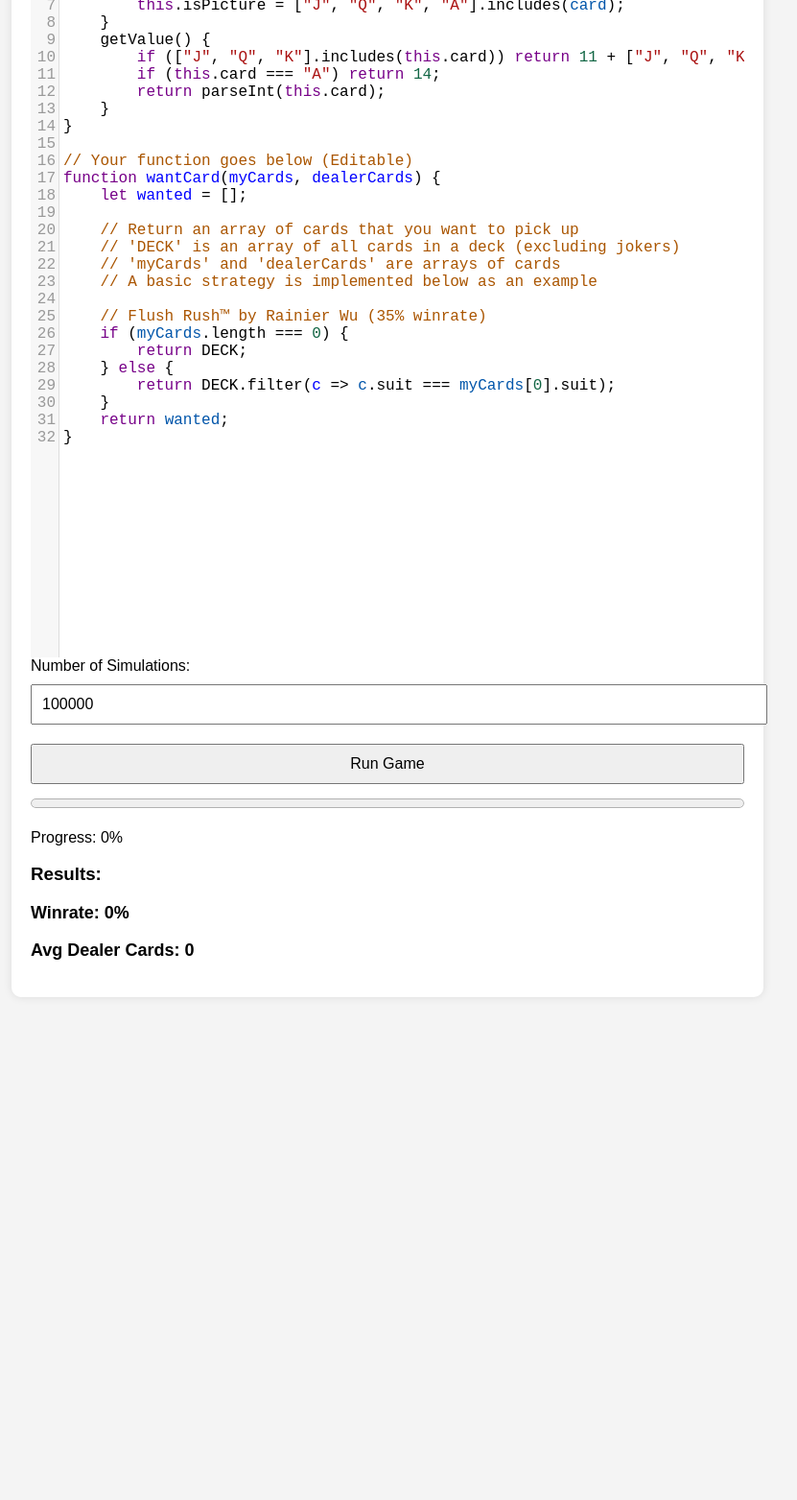
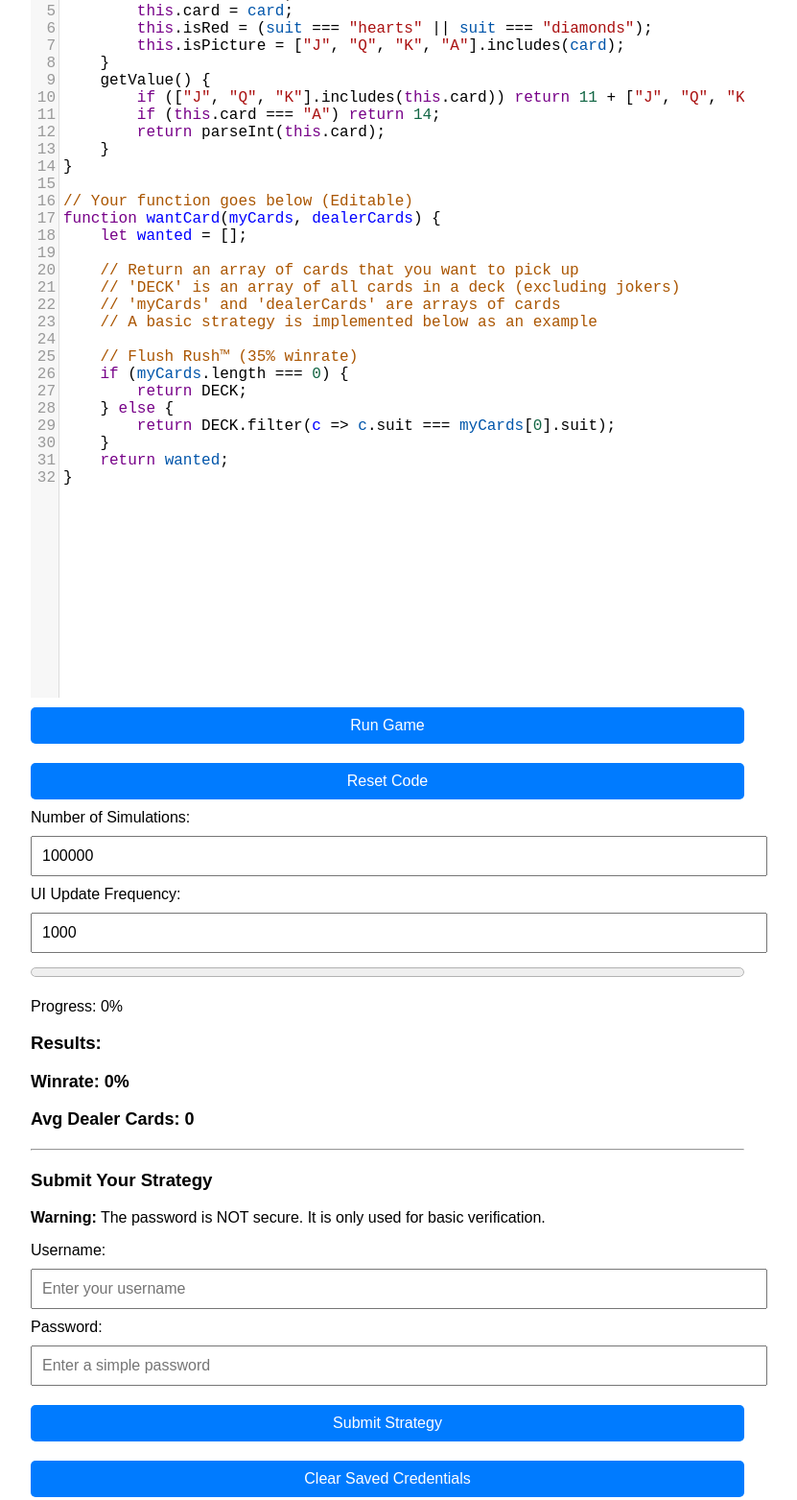
Before and after one commit to GrimReaper2654/Single-Player-Poker, a plain HTML site: page site/index.html in a window 1280 px wide. Shown: the part 283-1846 px from the top of the page at 96% size, without its empty margins (236-1067 px from the left). Before the commit the page ends 1342 px from the top, so only its background shows below. Drawn offline with nearby package versions, Linux system fonts and the light colour scheme.

Commit message:
Firebase

```diff
--- a/site/index.html
+++ b/site/index.html
@@ -13,16 +13,22 @@
 </head>
 <body>
     <h1>Card Game Simulation</h1>
+
     <div class="container">
         <p>Enter your JavaScript function for selecting cards and set the number of simulations.</p>
 
         <label for="playerFunction">Your Strategy Function:</label>
         <textarea id="playerFunction"></textarea>
 
+        <div class="button-group">
+            <button id="startSimulationButton" onclick="startSimulation()">Run Game</button>
+            <button id="resetCodeButton" onclick="resetPlayerCode()">Reset Code</button>
+        </div>
+
         <label for="simulations">Number of Simulations:</label>
         <input type="number" id="simulations" value="100000" min="1">
-
-        <button onclick="startSimulation()">Run Game</button>
+        <label for="pageHang">UI Update Frequency:</label>
+        <input type="number" id="pageHang" value="1000" min="1">
 
         <div class="progress-container">
             <progress id="progressBar" value="0" max="100"></progress>
@@ -34,8 +40,27 @@
             <p id="winrate">Winrate: 0%</p>
             <p id="avgGameLength">Avg Dealer Cards: 0</p>
         </div>
+
+        <hr>
+
+        <h3>Submit Your Strategy</h3>
+        <p><strong>Warning:</strong> The password is NOT secure. It is only used for basic verification.</p>
+
+        <label for="username">Username:</label>
+        <input type="text" id="username" placeholder="Enter your username">
+
+        <label for="password">Password:</label>
+        <input type="password" id="password" placeholder="Enter a simple password">
+
+        <button id="submitButton" onclick="submitToFirebase()">Submit Strategy</button>
+
+        <button id="clearButton" onclick="clearSavedCredentials()">Clear Saved Credentials</button>
+
+        <p id="submissionStatus"></p>
     </div>
-
-    <script src="script.js"></script>
+    <script src="https://www.gstatic.com/firebasejs/11.3.1/firebase-app-compat.js"></script>
+    <script src="https://www.gstatic.com/firebasejs/11.3.1/firebase-firestore-compat.js"></script>
+    <script src="https://www.gstatic.com/firebasejs/11.3.1/firebase-analytics-compat.js"></script>
+    <script src="script.js" defer></script>
 </body>
 </html>
--- a/site/script.js
+++ b/site/script.js
@@ -6,7 +6,176 @@ window.onload = function () {
         lineNumbers: true,
         theme: "default"
     });
+
+    // Read-only snippet of the Card class
+    let readOnlyCode = `// --- Card Class (Read-Only) ---
+class Card {
+    constructor(card, suit) {
+        this.suit = suit;
+        this.card = card;
+        this.isRed = (suit === "hearts" || suit === "diamonds");
+        this.isPicture = ["J", "Q", "K", "A"].includes(card);
+    }
+    getValue() {
+        if (["J", "Q", "K"].includes(this.card)) return 11 + ["J", "Q", "K"].indexOf(this.card);
+        if (this.card === "A") return 14;
+        return parseInt(this.card);
+    }
+}
+
+// Your function goes below (Editable)
+function wantCard(myCards, dealerCards) {`;
+
+    // Load saved function from localStorage
+    const savedFunction = localStorage.getItem("SinglePlayerPokerPlayerFunction");
+    let userFunctionTemplate = savedFunction ? savedFunction : `
+    let wanted = [];
+
+    // Return an array of cards that you want to pick up
+    // 'DECK' is an array of all cards in a deck (excluding jokers)
+    // 'myCards' and 'dealerCards' are arrays of cards
+    // A basic strategy is implemented below as an example
+
+    // Flush Rush™ (35% winrate)
+    if (myCards.length === 0) {
+        return DECK;
+    } else {
+        return DECK.filter(c => c.suit === myCards[0].suit);
+    }
+    return wanted;`;
+
+    // Read-only closing bracket
+    let readOnlyCodeEnd = `
+}`;
+
+    // Set editor content
+    let fullCode = readOnlyCode + userFunctionTemplate + readOnlyCodeEnd;
+    editor.setValue(fullCode);
+
+
+    // ** Lock Read-Only Sections Dynamically **
+    let readOnlyStartLine = 0;
+    let functionDefinitionLine = readOnlyCode.split("\n").length - 1;
+    let closingLines = editor.lineCount() - 1;
+
+    // Lock the `Card` class and function header
+    editor.markText({line: readOnlyStartLine, ch: 0}, {line: functionDefinitionLine + 1, ch: 0}, {
+        readOnly: true,
+        inclusiveLeft: true,
+        inclusiveRight: true
+    });
+
+    // Function to dynamically lock the last bracket
+    function updateClosingBracketLock() {
+        let totalLines = editor.lineCount();
+        let newclosingLines = totalLines - 1;
+
+        // Remove previous lock (if any)
+        editor.doc.getAllMarks().forEach(mark => {
+            let pos = mark.find();
+            if (pos && pos.from.line >= closingLines) {
+                mark.clear();
+            }
+        });
+
+        // Apply new lock to the last line
+        editor.markText({line: newclosingLines, ch: 0}, {line: newclosingLines + 1, ch: 0}, {
+            readOnly: true,
+            inclusiveLeft: true,
+            inclusiveRight: true
+        });
+
+        closingLines = newclosingLines;
+    }
+
+    // Update the closing bracket lock every time the user types
+    editor.on("change", function () {
+        updateClosingBracketLock();
+        localStorage.setItem("SinglePlayerPokerPlayerFunction", editor.getValue().replace(readOnlyCode, '').replace(readOnlyCodeEnd, ''));
+    });
+
+    // Prevent new lines from being added below the closing bracket
+    editor.on("beforeChange", function (instance, change) {
+        if (change.origin === "+input" && change.from.line >= closingLines) {
+            change.cancel();
+        }
+    });
+
+    // Initial lock
+    updateClosingBracketLock();
+
+    // Load username password
+    document.getElementById("username").value = localStorage.getItem("SinglePlayerPokerUsername") || "";
+    document.getElementById("password").value = localStorage.getItem("SinglePlayerPokerPassword") || "";
+
 };
+
+// Firebase
+
+// Your web app's Firebase configuration
+// For Firebase JS SDK v7.20.0 and later, measurementId is optional
+const firebaseConfig = {
+    apiKey: "AIzaSyCJB-N3w7PdEDaN-LsfuibyHeSVeRCPZCk",
+    authDomain: "single-player-poker.firebaseapp.com",
+    projectId: "single-player-poker",
+    storageBucket: "single-player-poker.firebasestorage.app",
+    messagingSenderId: "311267867448",
+    appId: "1:311267867448:web:4f844b1f8a02d7d02e9fcd",
+    measurementId: "G-G21G8K8G0P"
+};
+
+// Initialize Firebase
+firebase.initializeApp(firebaseConfig);
+const analytics = firebase.analytics();
+const db = firebase.firestore();
+
+async function submitToFirebase() {
+    const username = document.getElementById("username").value.trim();
+    const password = document.getElementById("password").value.trim();
+    const userFunction = localStorage.getItem("playerFunction");
+    const numSimulations = parseInt(document.getElementById("simulations").value) || 10000;
+    const winrate = document.getElementById("winrate").innerText;
+    const duration = document.getElementById("avgGameLength").innerText;
+
+    if (!username || !password) {
+        alert("Username and password are required!");
+        return;
+    }
+
+    localStorage.setItem("SinglePlayerPokerUsername", username);
+    localStorage.setItem("SinglePlayerPokerPassword", password);
+
+    const userRef = db.collection("unverified_submissions").doc(username.toLowerCase());
+    const userDoc = await userRef.get();
+
+    if (userDoc.exists) {
+        const userData = userDoc.data();
+        if (userData.password !== password) {
+            alert("Incorrect password! Submission failed. If you are tying to create a new account, someone has taken that username already.");
+            return;
+        }
+    }
+
+    await userRef.set({
+        username,
+        password,  // NOT SECURE - only for basic verification
+        userFunction,
+        numSimulations,
+        winrate,
+        duration,
+        timestamp: firebase.firestore.FieldValue.serverTimestamp()
+    });
+
+    alert("Submission successful!");
+}
+
+function clearSavedCredentials() {
+    localStorage.removeItem("SinglePlayerPokerUsername");
+    localStorage.removeItem("SinglePlayerPokerPassword");
+    document.getElementById("username").value = "";
+    document.getElementById("password").value = "";
+    alert("Saved credentials cleared.");
+}
 
 // Card Game Constants
 const HEARTS = "hearts";
@@ -103,108 +272,6 @@ function compareHands(playerHand, dealerHand) {
     return 0; // **Tie**
 }
 
-window.onload = function () {
-    editor = CodeMirror.fromTextArea(document.getElementById("playerFunction"), {
-        mode: "javascript",
-        lineNumbers: true,
-        theme: "default"
-    });
-
-    // Read-only snippet of the Card class
-    let readOnlyCode = `// --- Card Class (Read-Only) ---
-class Card {
-    constructor(card, suit) {
-        this.suit = suit;
-        this.card = card;
-        this.isRed = (suit === "hearts" || suit === "diamonds");
-        this.isPicture = ["J", "Q", "K", "A"].includes(card);
-    }
-    getValue() {
-        if (["J", "Q", "K"].includes(this.card)) return 11 + ["J", "Q", "K"].indexOf(this.card);
-        if (this.card === "A") return 14;
-        return parseInt(this.card);
-    }
-}
-
-// Your function goes below (Editable)
-function wantCard(myCards, dealerCards) {`;
-
-    // Editable area for player's function
-    let userFunctionTemplate = `
-    let wanted = [];
-
-    // Return an array of cards that you want to pick up
-    // 'DECK' is an array of all cards in a deck (excluding jokers)
-    // 'myCards' and 'dealerCards' are arrays of cards
-    // A basic strategy is implemented below as an example
-
-    // Flush Rush™ by Rainier Wu (35% winrate)
-    if (myCards.length === 0) {
-        return DECK;
-    } else {
-        return DECK.filter(c => c.suit === myCards[0].suit);
-    }
-    return wanted;`;
-
-    // Read-only closing bracket
-    let readOnlyCodeEnd = `
-}`;
-
-    // Set editor content
-    let fullCode = readOnlyCode + userFunctionTemplate + readOnlyCodeEnd;
-    editor.setValue(fullCode);
-
-    // ** Lock Read-Only Sections Dynamically **
-    let readOnlyStartLine = 0;
-    let functionDefinitionLine = readOnlyCode.split("\n").length - 1;
-    let closingLines = editor.lineCount() - 1;
-
-    // Lock the `Card` class and function header
-    editor.markText({line: readOnlyStartLine, ch: 0}, {line: functionDefinitionLine + 1, ch: 0}, {
-        readOnly: true,
-        inclusiveLeft: true,
-        inclusiveRight: true
-    });
-
-    // Function to dynamically lock the last bracket
-    function updateClosingBracketLock() {
-        let totalLines = editor.lineCount();
-        let newclosingLines = totalLines - 1;
-
-        // Remove previous lock (if any)
-        editor.doc.getAllMarks().forEach(mark => {
-            let pos = mark.find();
-            if (pos && pos.from.line >= closingLines) {
-                mark.clear();
-            }
-        });
-
-        // Apply new lock to the last line
-        editor.markText({line: newclosingLines, ch: 0}, {line: newclosingLines + 1, ch: 0}, {
-            readOnly: true,
-            inclusiveLeft: true,
-            inclusiveRight: true
-        });
-
-        closingLines = newclosingLines;
-    }
-
-    // Update the closing bracket lock every time the user types
-    editor.on("change", function () {
-        updateClosingBracketLock();
-    });
-
-    // Prevent new lines from being added below the closing bracket
-    editor.on("beforeChange", function (instance, change) {
-        if (change.origin === "+input" && change.from.line >= closingLines) {
-            change.cancel();
-        }
-    });
-
-    // Initial lock
-    updateClosingBracketLock();
-};
-
 function shuffle(array) {
     let currentIndex = array.length;
 
@@ -223,13 +290,20 @@ function shuffle(array) {
     return array;
 }
 
+function resetPlayerCode() {
+    if (confirm("Are you sure you want to reset your code? This cannot be undone.")) {
+        localStorage.removeItem("playerFunction");
+        location.reload();
+    }
+}
+
 // Start Simulation Function
 async function startSimulation() {
     let fullCode = editor.getValue();
     let functionStart = fullCode.indexOf("function wantCard(myCards, dealerCards) {") + "function wantCard(myCards, dealerCards) {".length;
     let functionEnd = fullCode.lastIndexOf("}");
     let userFunctionText = fullCode.substring(functionStart, functionEnd).trim();
-    let numSimulations = parseInt(document.getElementById("simulations").value) || 1000;
+    let numSimulations = parseInt(document.getElementById("simulations").value) || 10000;
 
     let win = 0, loss = 0, totalDealerCards = 0;
     let progressBar = document.getElementById("progressBar");
@@ -265,7 +339,7 @@ async function startSimulation() {
         progressBar.value = ((i + 1) / numSimulations) * 100;
         progressText.innerText = `Progress: ${(i + 1)}/${numSimulations} (${((win / (win + loss)) * 100).toFixed(2)}% winrate)`;
 
-        if(i % 1000 == 0) await new Promise(resolve => setTimeout(resolve, 1));
+        if(i % Number(document.getElementById("pageHang").value) == 0) await new Promise(resolve => setTimeout(resolve, 1));
     }
 
     document.getElementById("winrate").innerText = `Winrate: ${((win / (win + loss)) * 100).toFixed(2)}%`;
--- a/site/styles.css
+++ b/site/styles.css
@@ -9,7 +9,7 @@ body {
     width: 60%;
     margin: auto;
     background: white;
-    padding: 20px;
+    padding: 5%;
     border-radius: 10px;
     box-shadow: 0px 0px 10px rgba(0, 0, 0, 0.1);
     text-align: left;
@@ -37,3 +37,30 @@ progress {
     font-size: 18px;
     font-weight: bold;
 }
+
+button {
+    background-color: #007BFF;
+    color: white;
+    border: none;
+    padding: 10px;
+    cursor: pointer;
+    border-radius: 5px;
+}
+
+button:hover {
+    background-color: #0056b3;
+}
+
+button:disabled {
+    background-color: #ccc;
+    cursor: not-allowed;
+}
+
+hr {
+    margin: 20px 0;
+}
+
+p#submissionStatus {
+    font-size: 16px;
+    font-weight: bold;
+}
```
